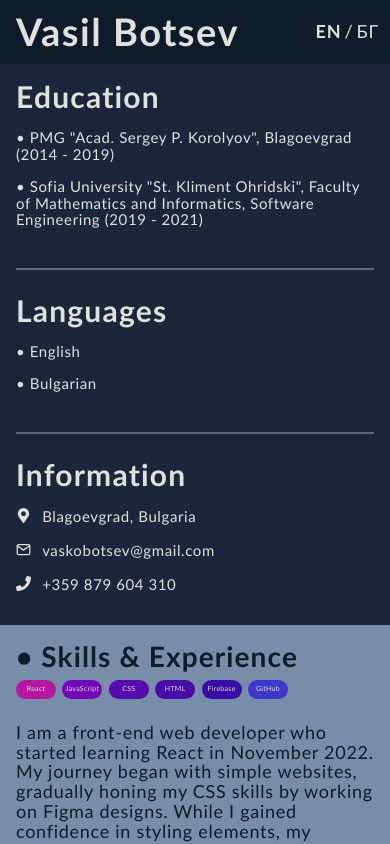
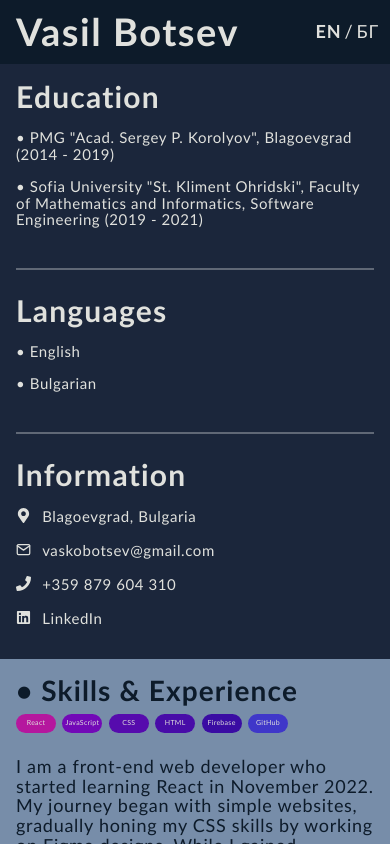
Before and after one commit to vasko34/cv, a React (Create React App) app: page / in a window 390 px wide. Shown: the top 844 px of the page. Built offline with nearby package versions, Linux system fonts and the light colour scheme.

Commit message:
added LinkedIn

```diff
--- a/src/App.css
+++ b/src/App.css
@@ -131,7 +131,9 @@ a {
 }
 
 .app__en-content_sidebar p,
-.app__bg-content_sidebar p {
+.app__bg-content_sidebar p,
+.app__en-content_sidebar a,
+.app__bg-content_sidebar a {
     font-family: 'Calibri';
     font-size: 17px;
     line-height: 110%;
@@ -164,7 +166,9 @@ a {
 }
 
 .app__en-content_sidebar_info p,
-.app__bg-content_sidebar_info p {
+.app__bg-content_sidebar_info p,
+.app__en-content_sidebar_info a,
+.app__bg-content_sidebar_info a {
     margin-left: 0.7rem;
 }
 
@@ -321,8 +325,7 @@ a {
     color: #0d1b2a;
 }
 
-.app__en-content_sp_projects_project a:hover,
-.app__bg-content_sp_projects_project a:hover {
+.app a:hover {
     text-decoration: underline;
 }
 
@@ -364,6 +367,8 @@ a {
 @media screen and (max-width: 1450px) {
     .app__en-content_sidebar p,
     .app__bg-content_sidebar p,
+    .app__en-content_sidebar a,
+    .app__bg-content_sidebar a,
     .react_icon {
         font-size: 16px;
     }
@@ -372,6 +377,8 @@ a {
 @media screen and (max-width: 1350px) {
     .app__en-content_sidebar p,
     .app__bg-content_sidebar p,
+    .app__en-content_sidebar a,
+    .app__bg-content_sidebar a,
     .react_icon {
         font-size: 14px;
     }
@@ -391,6 +398,8 @@ a {
 
     .app__en-content_sidebar p,
     .app__bg-content_sidebar p,
+    .app__en-content_sidebar a,
+    .app__bg-content_sidebar a,
     .react_icon {
         font-size: 16px;
     }
@@ -404,6 +413,8 @@ a {
 
     .app__en-content_sidebar p,
     .app__bg-content_sidebar p,
+    .app__en-content_sidebar a,
+    .app__bg-content_sidebar a,
     .react_icon {
         font-size: 14px;
     }
@@ -424,6 +435,8 @@ a {
 
     .app__en-content_sidebar p,
     .app__bg-content_sidebar p,
+    .app__en-content_sidebar a,
+    .app__bg-content_sidebar a,
     .react_icon {
         font-size: 16px;
     }
@@ -475,6 +488,8 @@ a {
 @media screen and (max-width: 900px) {
     .app__en-content_sidebar p,
     .app__bg-content_sidebar p,
+    .app__en-content_sidebar a,
+    .app__bg-content_sidebar a,
     .react_icon {
         font-size: 13px;
     }
@@ -533,6 +548,8 @@ a {
 
     .app__en-content_sidebar p,
     .app__bg-content_sidebar p,
+    .app__en-content_sidebar a,
+    .app__bg-content_sidebar a,
     .react_icon {
         font-size: 10.5px;
     }
@@ -582,6 +599,8 @@ a {
 
     .app__en-content_sidebar p,
     .app__bg-content_sidebar p,
+    .app__en-content_sidebar a,
+    .app__bg-content_sidebar a,
     .react_icon {
         font-size: 10px;
     }
@@ -654,6 +673,8 @@ a {
 
     .app__en-content_sidebar p,
     .app__bg-content_sidebar p,
+    .app__en-content_sidebar a,
+    .app__bg-content_sidebar a,
     .react_icon {
         font-size: 8.8px;
     }
@@ -750,6 +771,8 @@ a {
 
     .app__en-content_sidebar p,
     .app__bg-content_sidebar p,
+    .app__en-content_sidebar a,
+    .app__bg-content_sidebar a,
     .react_icon {
         font-size: 15px;
     }
--- a/src/App.js
+++ b/src/App.js
@@ -2,7 +2,7 @@ import React from 'react';
 import './app.css';
 import SkillElement from './SkillElement/SkillElement';
 import { FiMail } from 'react-icons/fi';
-import { FaPhone } from 'react-icons/fa';
+import { FaPhone, FaLinkedin } from 'react-icons/fa';
 import { FaMapMarkerAlt } from 'react-icons/fa';
 
 const App = () => {
@@ -56,6 +56,10 @@ const App = () => {
                                 <div className = 'info_row'>
                                     <FaPhone className = 'react_icon'></FaPhone>
                                     <p>+359 879 604 310</p>
+                                </div>
+                                <div className = 'info_row'>
+                                    <FaLinkedin  className = 'react_icon'></FaLinkedin >
+                                    <a href = 'https://www.linkedin.com/in/vasil-botsev-bba159281/' target='_blank' rel='noreferrer'>LinkedIn</a>
                                 </div>
                             </div>
                         </div>
@@ -169,6 +173,10 @@ const App = () => {
                                     <FaPhone className = 'react_icon'></FaPhone>
                                     <p>+359 879 604 310</p>
                                 </div>
+                                <div className = 'info_row'>
+                                    <FaLinkedin  className = 'react_icon'></FaLinkedin >
+                                    <a href = 'https://www.linkedin.com/in/vasil-botsev-bba159281/' target='_blank' rel='noreferrer'>LinkedIn</a>
+                                </div>
                             </div>
                         </div>
                         <div className = 'app__bg-content_sp'>
```
